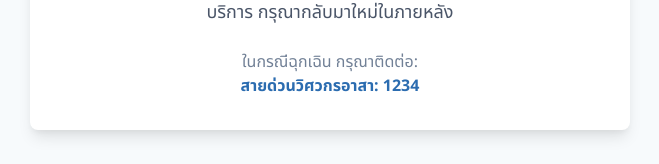
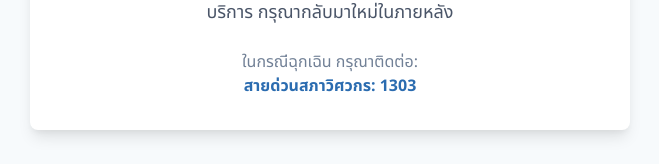
Before and after one commit to visarutforthaipbs/cracksafe-thailand, a React (Vite) app: page / in a window 1280 px wide. Shown: the part 435-599 px from the top of the page, without its empty margins (310-969 px from the left). Built offline with nearby package versions, Linux system fonts and the light colour scheme.

Commit message:
แก้ไขเบอร์ติดต่อฉุกเฉินเป็นสายด่วนสภาวิศวกร 1303

```diff
--- a/src/App.tsx
+++ b/src/App.tsx
@@ -244,7 +244,7 @@ function App() {
                 ในกรณีฉุกเฉิน กรุณาติดต่อ:
               </Text>
               <Text fontSize="md" color="blue.600" fontWeight="bold">
-                สายด่วนวิศวกรอาสา: 1234
+                สายด่วนสภาวิศวกร: 1303
               </Text>
             </Box>
           </Center>
```
